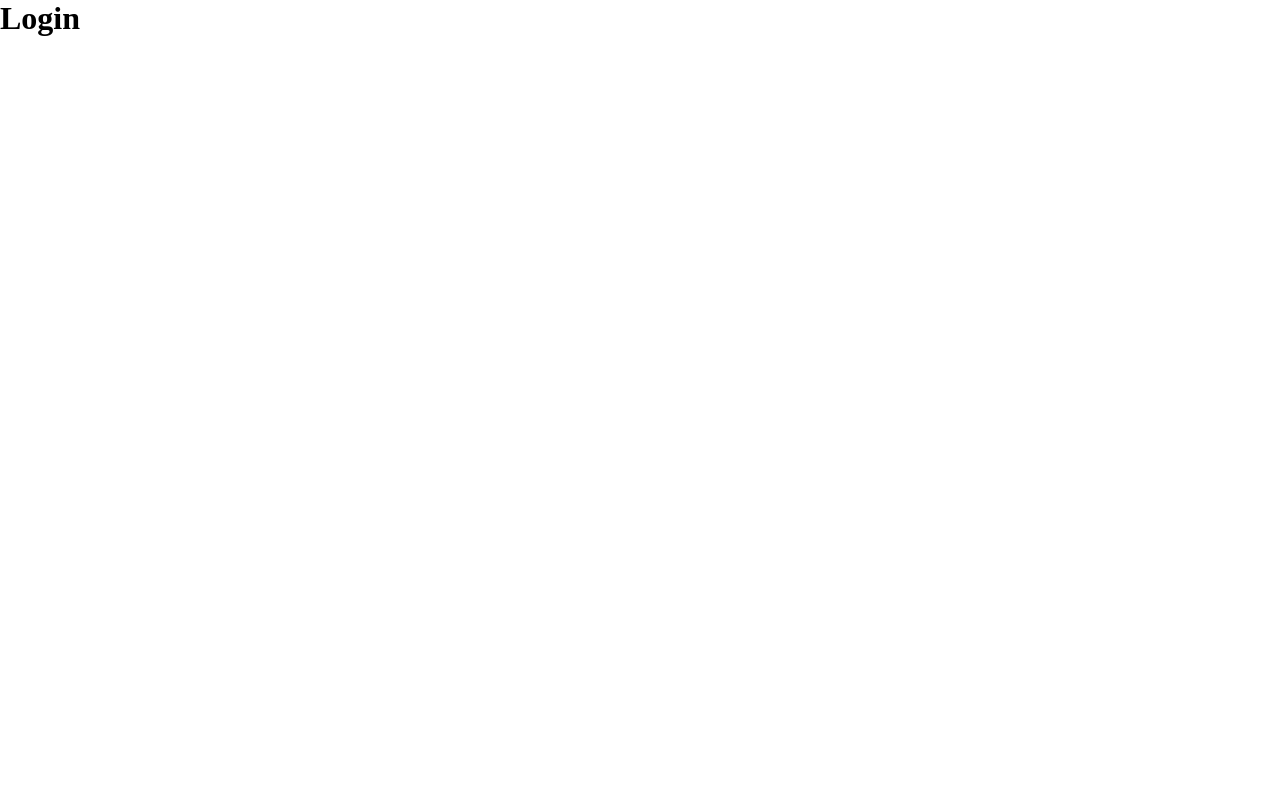
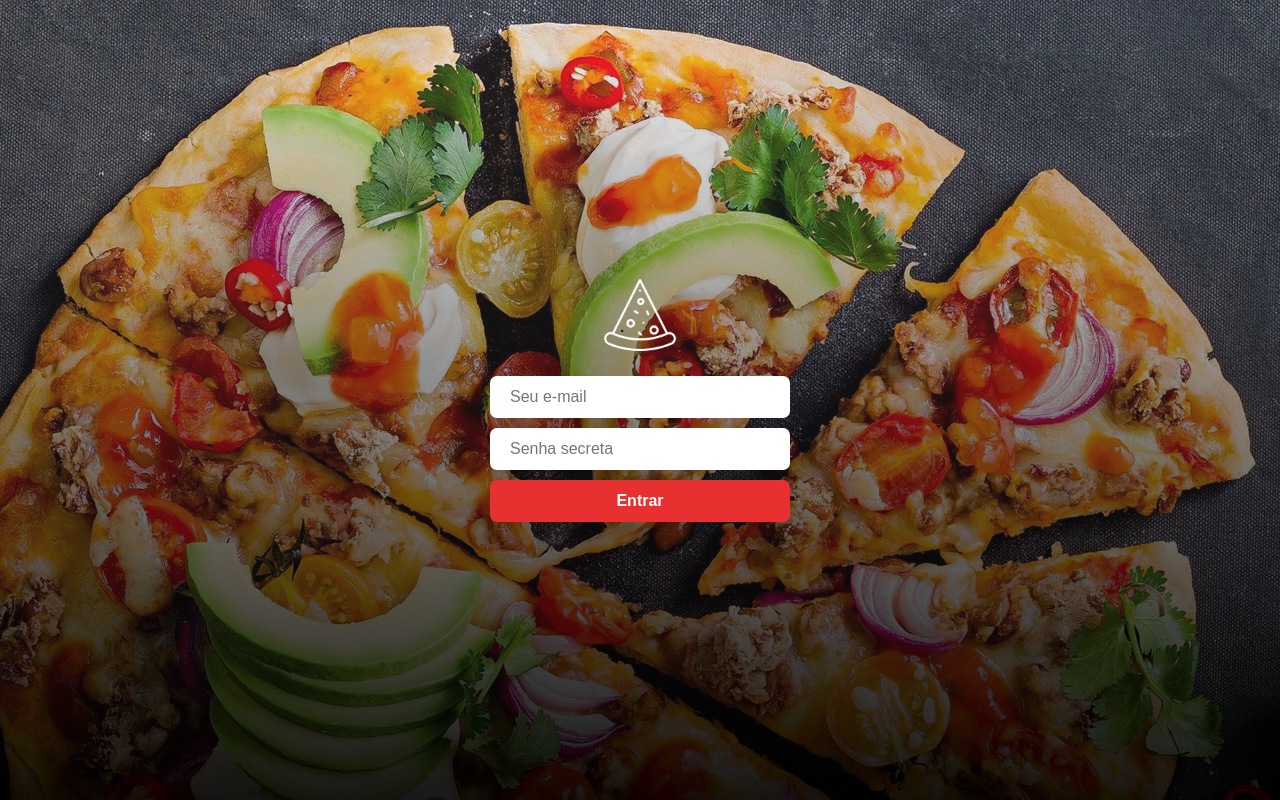
Before and after one commit to icbertoncelo/Pizzaria-Don-Juan, a React (Create React App) app in the folder web/: page /login in a window 1280 px wide. Built offline with nearby package versions, Linux system fonts and the light colour scheme.

Commit message:
Style(login): Add login component

```diff
--- a/web/src/pages/Login/index.js
+++ b/web/src/pages/Login/index.js
@@ -1,10 +1,16 @@
 import React from 'react';
 
-import { Container } from './styles';
+import { Container, Form } from './styles';
+import Logo from '~/assets/logo.png';
 
 const Login = () => (
   <Container>
-    <h1>Login</h1>
+    <Form>
+      <img src={Logo} alt="Logo" />
+      <input type="text" placeholder="Seu e-mail" />
+      <input type="password" placeholder="Senha secreta" />
+      <button type="submit">Entrar</button>
+    </Form>
   </Container>
 );
 
--- a/web/src/pages/Login/styles.js
+++ b/web/src/pages/Login/styles.js
@@ -1,3 +1,50 @@
 import styled from 'styled-components';
+import Fundo from '~/assets/fundo.jpg';
 
-export const Container = styled.div``;
+export const Container = styled.div`
+  background: linear-gradient(to top, rgba(0, 0, 0, 0.9) 0%, rgba(255, 255, 255, 0.1) 100%),
+    transparent url(${Fundo});
+  height: 100%;
+  display: flex;
+  align-items: center;
+  justify-content: center;
+`;
+
+export const Form = styled.form`
+  display: flex;
+  flex-direction: column;
+  align-items: center;
+  width: 300px;
+
+  img {
+    width: 72px;
+    height: 72px;
+    margin-bottom: 25px;
+  }
+
+  input {
+    width: 100%;
+    height: 42px;
+    border: 0;
+    border-radius: 7px;
+    margin-bottom: 10px;
+    padding: 0 20px;
+    font-size: 16px;
+    color: #8f8f8f;
+  }
+
+  button {
+    width: 100%;
+    height: 42px;
+    border: 0;
+    border-radius: 7px;
+    font-weight: bold;
+    font-size: 16px;
+    color: #fff;
+    background: #e83030;
+
+    &:hover {
+      background: #ad1f1f;
+    }
+  }
+`;
--- a/web/src/styles/global.js
+++ b/web/src/styles/global.js
@@ -5,15 +5,16 @@ const GlobalStyle = createGlobalStyle`
     margin: 0;
     padding: 0;
     box-sizing: border-box;
-    outline: 0
+    outline: 0;
   };
   html, body, #root {
-    height: 100%
+    height: 100%;
   }
+
   body {
     text-rendering: optimizeLegibility !important;
     -webkit-font-smoothing: antialiased !important;
-    font-family: 14px Arial, Helvetica, sans-serif
+    font: 14px Arial, Helvetica, sans-serif;
   }
 
   button {
```
Also changed, not shown: web/src/assets/fundo.jpg (added), web/src/assets/logo.png (added).
